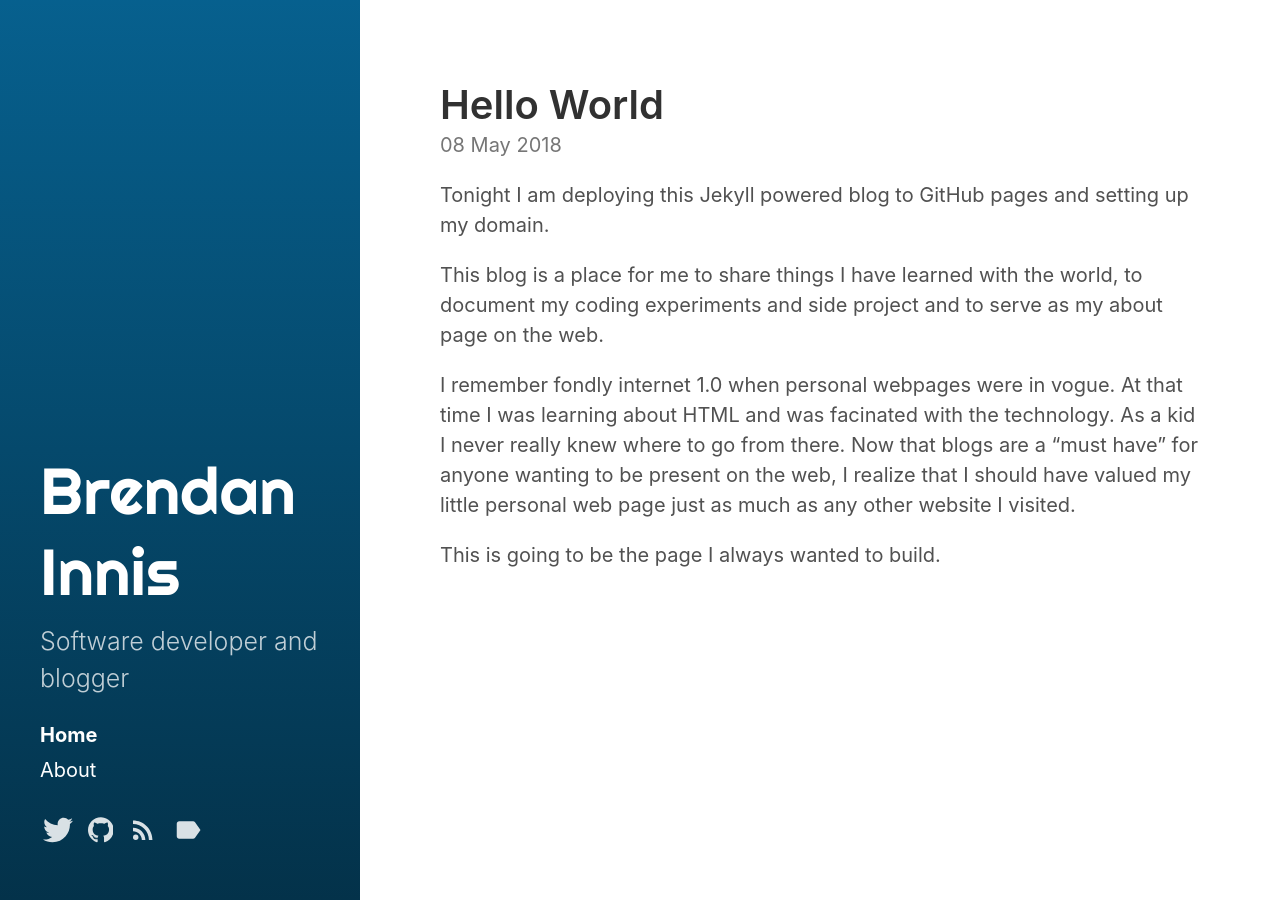
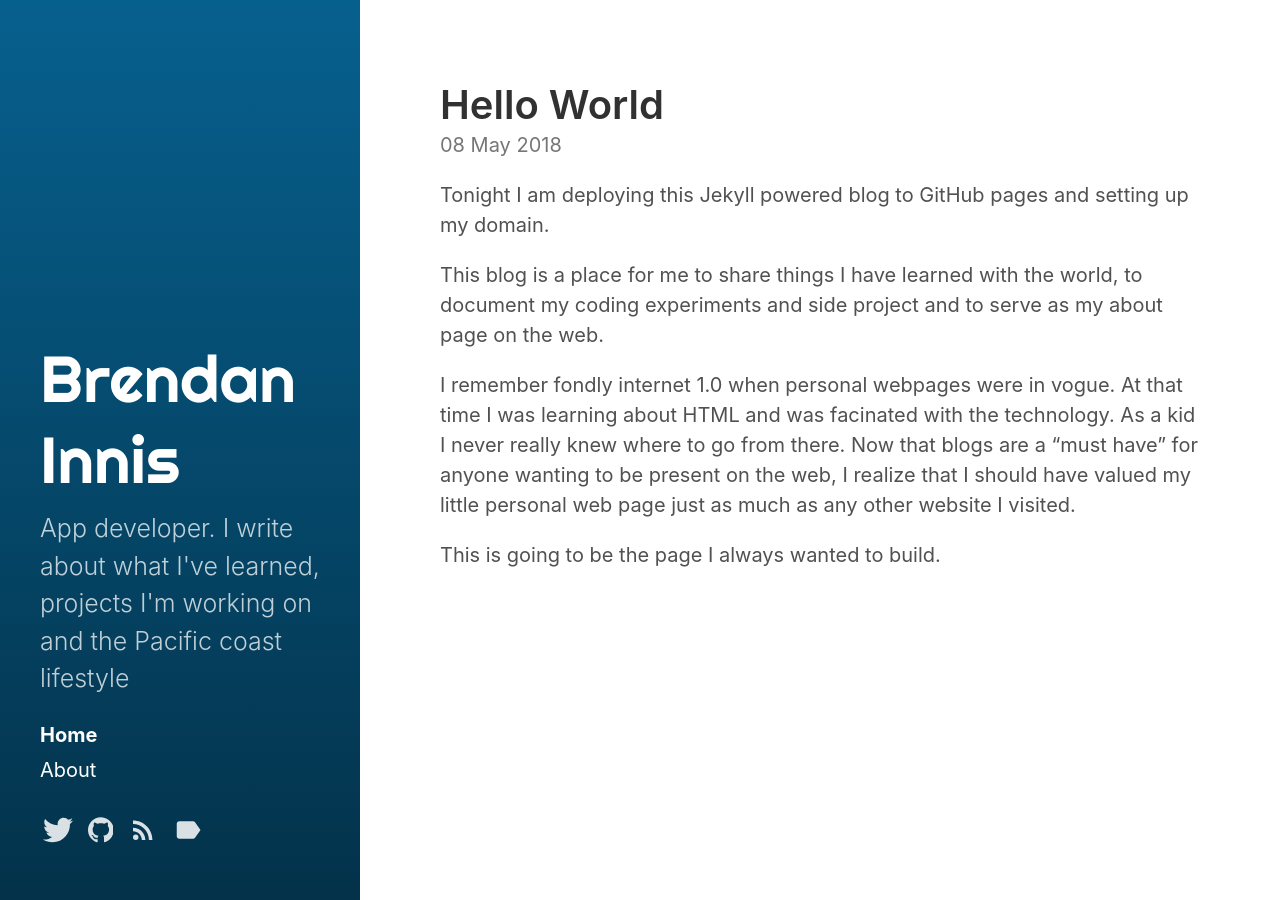
Before and after one commit to brendaninnis/brendan-innis, a Jekyll site: the page built from index.html, in a window 1280 px wide. Built offline with Jekyll 4.4.1, drawn with Linux system fonts in a browser that asks for light colours; the list of posts is cut into pages by our own code.

Commit message:
updated description

```diff
--- a/_config.yml
+++ b/_config.yml
@@ -5,7 +5,7 @@ highlighter:      rouge
 # Setup
 title:            Brendan Innis
 tagline:          'Brendan Innis software developer'
-description:      'Software developer and blogger'
+description:      "App developer. I write about what I've learned, projects I'm working on and the Pacific coast lifestyle"
 url:              http://brendaninnis.ca
 baseurl:          # the optional subpath of your site, e.g. "/blog"
                   # NB: This applies to all pages in your Jekyll site.
```
